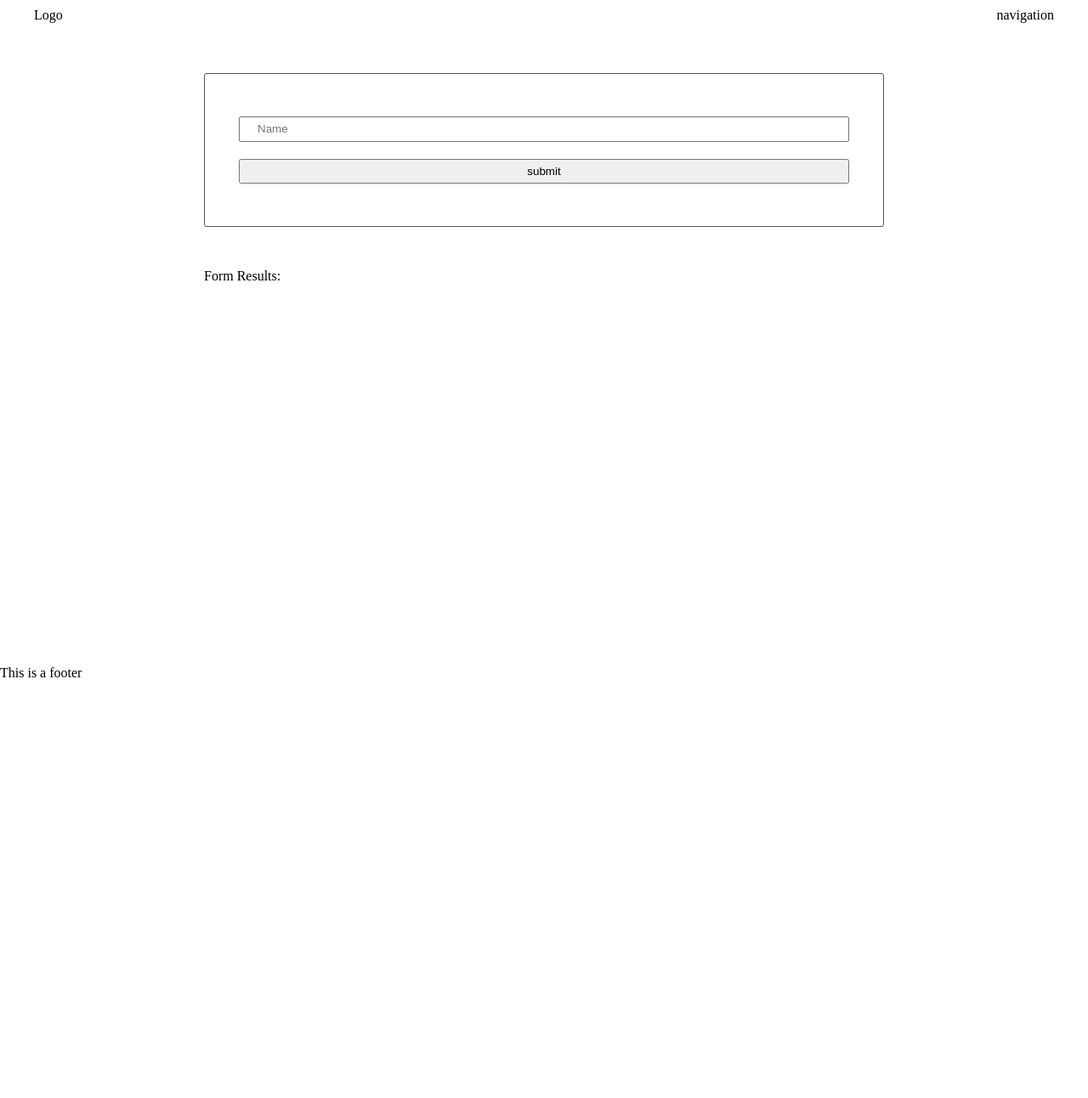
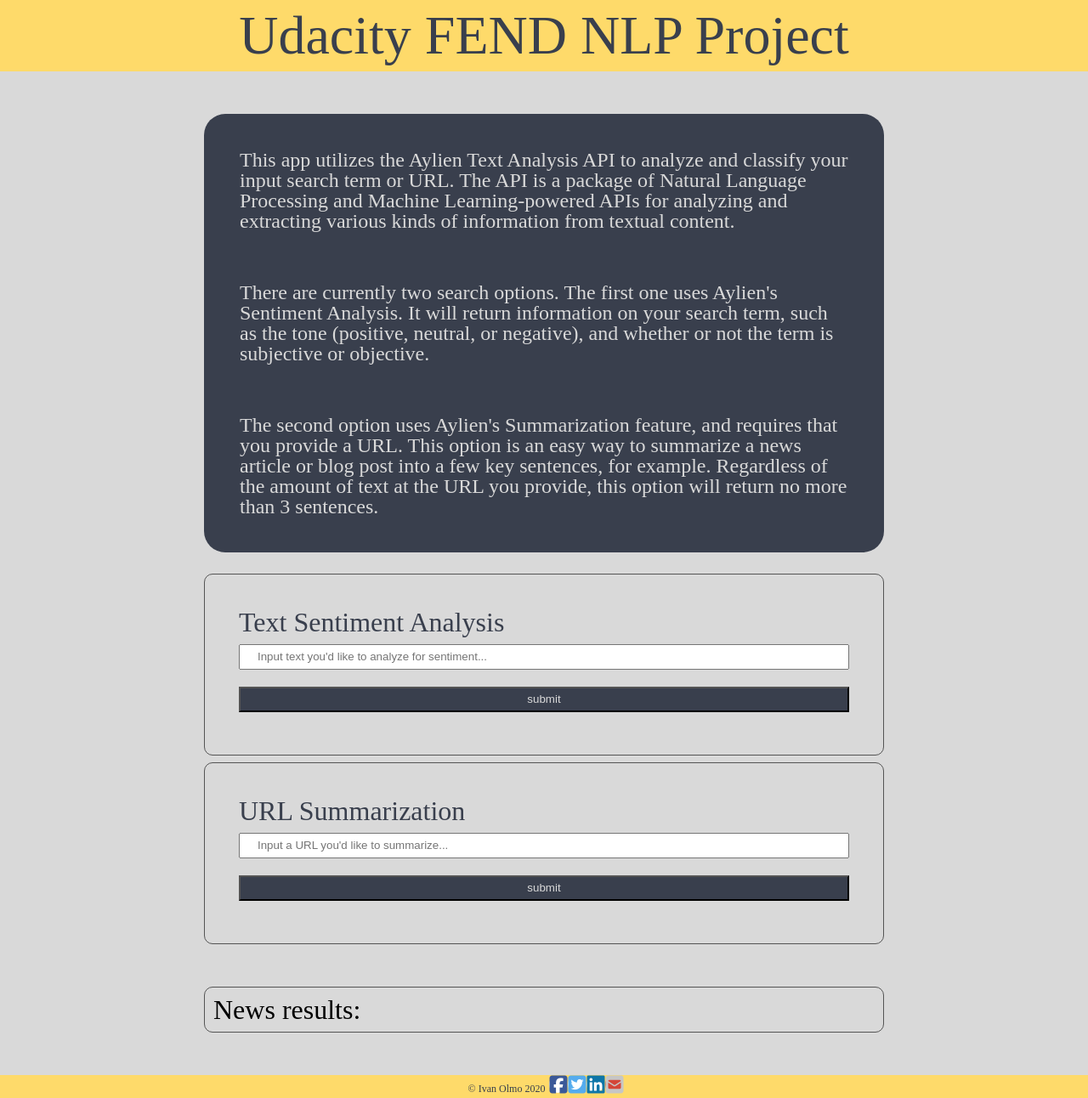
Before and after one commit to ivanolmo/fend-evaluate-news-nlp, a website built with webpack: page src/client/views/index.html in a window 1280 px wide. Shown: the whole page at 85% size. Before the commit the page ends 800 px from the top, so only its background shows below. Built offline with nearby package versions, Linux system fonts and the light colour scheme.

Commit message:
Update index page to reflect changes in Aylien API usage. Update related scss files

```diff
--- a/src/client/styles/base.scss
+++ b/src/client/styles/base.scss
@@ -2,13 +2,45 @@
     display: flex;
     flex-direction: column;
     min-height: 100vh;
-}
+    background-color: #D9D9D9;
+
 
     main {
-    flex: 2;
+        //flex: 2;
     }
 
     section {
         max-width: 800px;
         margin: 50px auto;
+
+        #app__heading {
+            color: #D9D9D9;
+            padding: 1em;
+            font-size: 1.5em;
+            background-color: #393F4D;
+            border-radius: 25px;
+            margin-bottom: 25px;
         }
+    }
+
+    p {
+        padding: 0.75em;
+    }
+
+    h3 {
+        font-size: 2em;
+        color: #393F4D;
+    }
+
+    hr {
+        border: none;
+    }
+
+    .results {
+        font-size: 2em;
+        border: 1px solid #545454;
+        border-radius: 10px;
+        padding: 10px;
+        margin: 0.5em 0;
+    }
+}
--- a/src/client/styles/footer.scss
+++ b/src/client/styles/footer.scss
@@ -0,0 +1,40 @@
+footer {
+  display: flex;
+  justify-content: center;
+  font-size: 1.5em;
+  background-color: #FEDA6A;
+
+  .footer-title {
+    font-size: 0.5em;
+    margin: 5px;
+    padding-top: 5px;
+  }
+
+  .fa-facebook-square {
+    color: #3B5998;
+    background: #FFFFFF;
+  }
+
+  .fa-twitter-square {
+    color: #55ACEE;
+    background: #FFFFFF;
+  }
+
+  .fa-linkedin {
+    color: #0E76A8;
+    background: #FFFFFF;
+  }
+
+  .fa-envelope-square {
+    background: #D44638;
+    color: #C6C6C6;
+  }
+
+  i.fab,
+  i.fas {
+    line-height: 20px;
+    border-radius: 50%;
+    width: 20px;
+    margin-right: 2px;
+  }
+}
--- a/src/client/styles/form.scss
+++ b/src/client/styles/form.scss
@@ -1,8 +1,9 @@
 form {
     border: 1px solid #545454;
-    border-radius: 3px;
+    border-radius: 10px;
     padding: 40px;
-}
+    margin: 0.5em 0;
+
 
     input {
         padding: 5px 20px;
@@ -10,3 +11,9 @@
         line-height: 16px;
         margin: 10px 0;
     }
+
+    .button {
+        background-color: #393F4D;
+        color: #D9D9D9;
+    }
+}
--- a/src/client/styles/header.scss
+++ b/src/client/styles/header.scss
@@ -1,5 +1,8 @@
 header {
     display: flex;
-    justify-content: space-between;
+    justify-content: center;
+    font-size: 4em;
     padding: 10px 40px;
+    background-color: #FEDA6A;
+    color: #393F4D;
 }
--- a/src/client/styles/resets.scss
+++ b/src/client/styles/resets.scss
@@ -1,4 +1,4 @@
-/* http://meyerweb.com/eric/tools/css/reset/
+ /* http://meyerweb.com/eric/tools/css/reset/
    v2.0 | 20110126
    License: none (public domain)
 */
--- a/src/client/views/index.html
+++ b/src/client/views/index.html
@@ -3,35 +3,62 @@
     <head>
         <meta charset="utf-8">
         <title>Evaluate a news article using Natural Language Processing!</title>
+        <script src="https://kit.fontawesome.com/26eb599f43.js" crossorigin="anonymous"></script>
     </head>
 
     <body>
 
         <header>
-            <div class="">
-                Logo
-            </div>
-            <div class="">
-                navigation
-            </div>
+            <h1>Udacity FEND NLP Project</h1>
         </header>
 
         <main>
             <section>
+                <div id="app__heading">
+                    <p>
+                        This app utilizes the Aylien Text Analysis API to analyze and classify your input search term or
+                        URL. The API is a package of Natural Language Processing and Machine Learning-powered APIs for
+                        analyzing and extracting various kinds of information from textual content.
+                    </p>
+                    <hr>
+                    <p>
+                        There are currently two search options. The first one uses Aylien's Sentiment Analysis. It will
+                        return information on your search term, such as the tone (positive, neutral, or negative), and
+                        whether or not the term is subjective or objective.
+                    </p>
+                    <hr>
+                    <p>
+                        The second option uses Aylien's Summarization feature, and requires that you provide a URL. This
+                        option is an easy way to summarize a news article or blog post into a few key sentences, for
+                        example. Regardless of the amount of text at the URL you provide, this option will return no
+                        more than 3 sentences.
+                    </p>
+
+                </div>
                 <form class="" onsubmit="return Client.handleSubmit(event)">
-                    <input id="name" type="text" name="input" value="" onblur="onBlur()" placeholder="Name">
-                    <input type="submit" name="" value="submit" onclick="return Client.handleSubmit(event)" onsubmit="return Client.handleSubmit(event)">
+                    <h3>Text Sentiment Analysis</h3>
+                    <input id="sentiment" type="text" name="input" value="" placeholder="Input text you'd like to analyze for sentiment...">
+                    <input type="submit" class="button" value="submit" onclick="return Client.handleSubmit(event)" onsubmit="return Client.handleSubmit(event)">
+                </form>
+                <form class="" onsubmit="return Client.handleSubmit(event)">
+                    <h3>URL Summarization</h3>
+                    <input id="summarize" type="text" name="input" value="" placeholder="Input a URL you'd like to summarize...">
+                    <input type="submit" class="button" value="submit" onclick="return Client.handleSubmit(event)" onsubmit="return Client.handleSubmit(event)">
                 </form>
             </section>
 
             <section>
-                <strong>Form Results:</strong>
+                <div class="results">News results:</div>
                 <div id="results"></div>
             </section>
         </main>
 
         <footer>
-            <p>This is a footer</p>
+            <h3 class="footer-title">&copy; Ivan Olmo 2020</h3>
+            <a href="https://www.facebook.com/"><i class="fab fa-facebook-square"></i></a>
+            <a href="https://twitter.com/"><i class="fab fa-twitter-square"></i></a>
+            <a href="https://www.linkedin.com/"><i class="fab fa-linkedin"></i></a>
+            <a href="#"><i class="fas fa-envelope-square"></i></a>
         </footer>
 
     </body>
```
Lines whose indentation alone changed are shown as unchanged.
